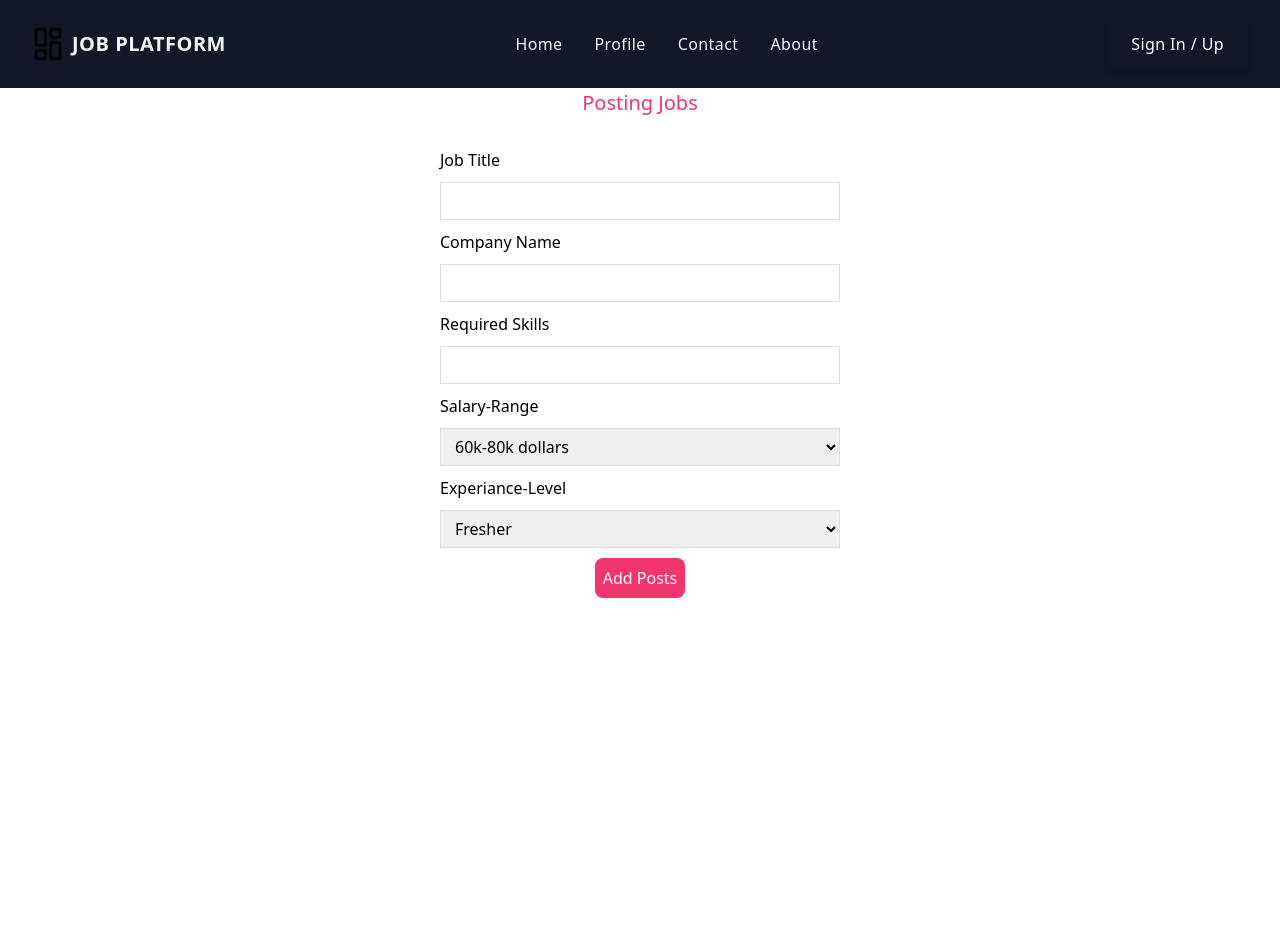
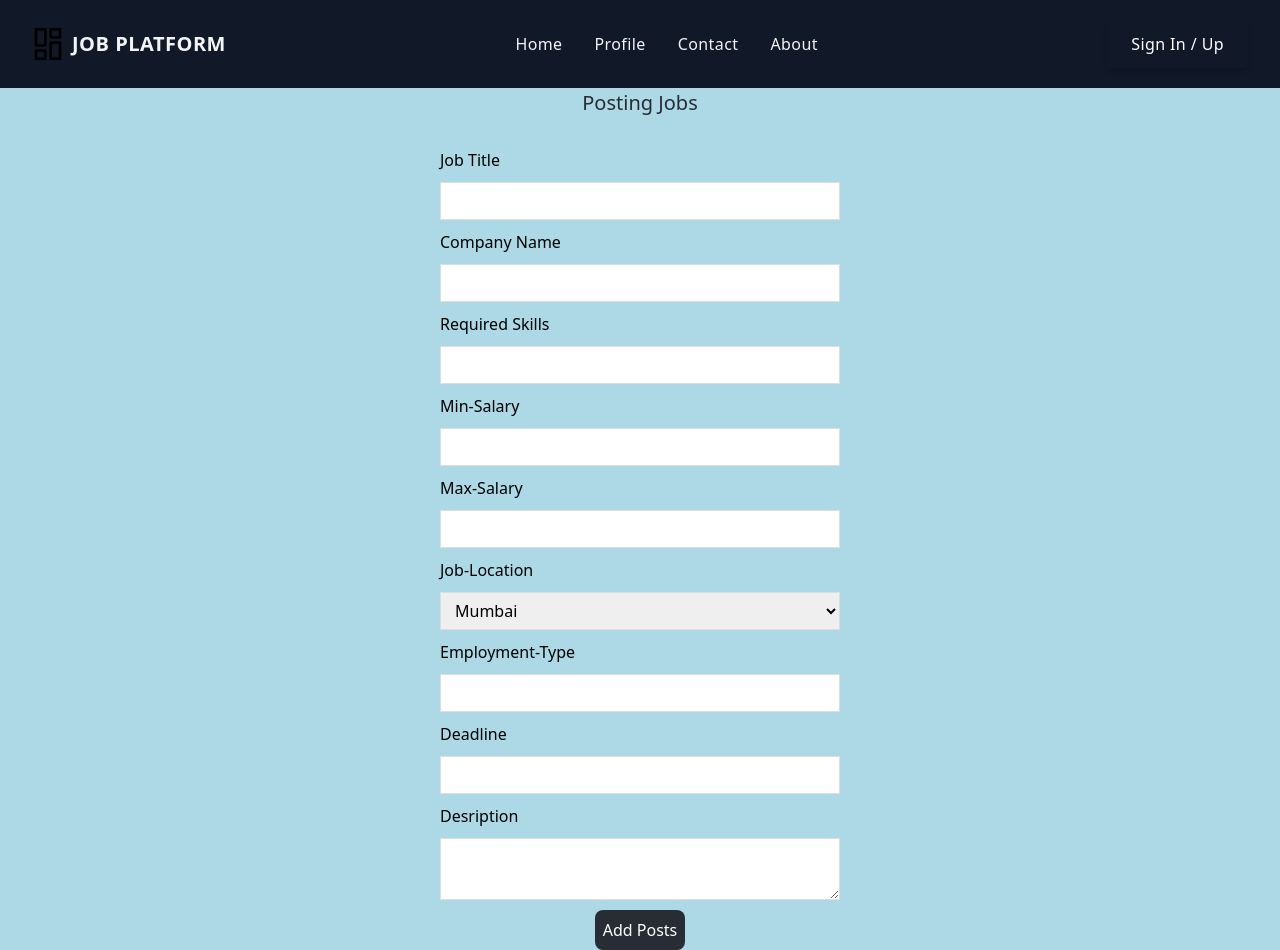
Before and after one commit to Raja12raja/WEB-14-Job-Search-and-Recruitment-Platform, a React (Create React App) app in the folder client/: page /about in a window 1280 px wide. Before the commit the page ends 800 px from the top, so only its background shows below. Built offline with nearby package versions, Linux system fonts and the light colour scheme.

Commit message:
added few more details for post a job page

```diff
--- a/client/src/components/About.css
+++ b/client/src/components/About.css
@@ -9,7 +9,7 @@
 }
 .create h2{
     font-size:20px;
-    color:#f1356d;
+    color:#282c34;
     margin-bottom: 30px;
 }
 
@@ -21,8 +21,11 @@
    box-sizing: border-box;
    display: block;
 }
+body {
+    background-color: lightblue;
+  }
 .create button {
-    background-color: #f1356d;
+    background-color: #282c34;
     color: #fff;
     border: 0;
     padding: 8px;
--- a/client/src/components/About.js
+++ b/client/src/components/About.js
@@ -4,6 +4,12 @@ const Create =()=>{
   const [Roles,setRoles]=useState("");
   const [Jobs,setJobs]=useState("");
   const [Skills,setSkills]=useState("");
+  const [MSalary,setMSalary]=useState("");
+  const [mSalary,setmSalary]=useState("");
+  const [Deadline,setDeadline]=useState("");
+  const [Employmenttype,setEmploymenttype]=useState("");
+  const [Description,setDescription]=useState("");
+
   return (
    <div className="create">
     <h2>Posting Jobs</h2>
@@ -26,22 +32,52 @@ const Create =()=>{
        value ={Skills}
        onChange={(e)=>setSkills(e.target.value)}
        />
-      <label>Salary-Range</label>
+       <label>Min-Salary</label>
+       <input type="text"
+       required
+       value ={mSalary}
+       onChange={(e)=>setmSalary(e.target.value)}
+       />
+       <label>Max-Salary</label>
+       <input type="text"
+       required
+       value ={MSalary}
+       onChange={(e)=>setMSalary(e.target.value)}
+       />
+      <label>Job-Location</label>
       <select>
-        <option value="80k">60k-80k dollars</option>
-        <option value="100k">80k-100k dollars</option>
-        <option value="120k">100k-120k dollars</option>
-      </select>
-      <label>Experiance-Level</label>
-      <select>
-        <option value="Fresher">Fresher</option>
-        <option value="2+Years">2-Years</option>
-        <option value="4+Years">4+Years</option>
-      </select>
+        <option value="Mumbai">Mumbai</option>
+        <option value="Banglore">Babglore</option>
+        <option value="Pune">Pune</option>
+        <option value="Noida">Noida</option>
+        <option value="Hyderabad">Hyderabad</option>
+        <option value="Delhi">Delhi</option>
+        <option value="Indore">Indore</option>
+      </select><label>Employment-Type</label>
+       <input type="text"
+       required
+       value ={Employmenttype}
+       onChange={(e)=>setEmploymenttype(e.target.value)}
+       />
+
+      <label>Deadline</label>
+       <input type="text"
+       required
+       value ={Deadline}
+       onChange={(e)=>setDeadline(e.target.value)}
+       />
+       <label>Desription</label>
+       <textarea
+       required
+       value ={Description}
+      onChange={(e)=>setDescription(e.target.value)}>
+       </textarea>
        <button>Add Posts</button>
        <p>{Roles}</p>
        <p>{Jobs}</p>
        <p>{Skills}</p>
+       <p>{Employmenttype}</p>
+       <p>{Deadline}</p>
     </form>
    </div>
   );
```
